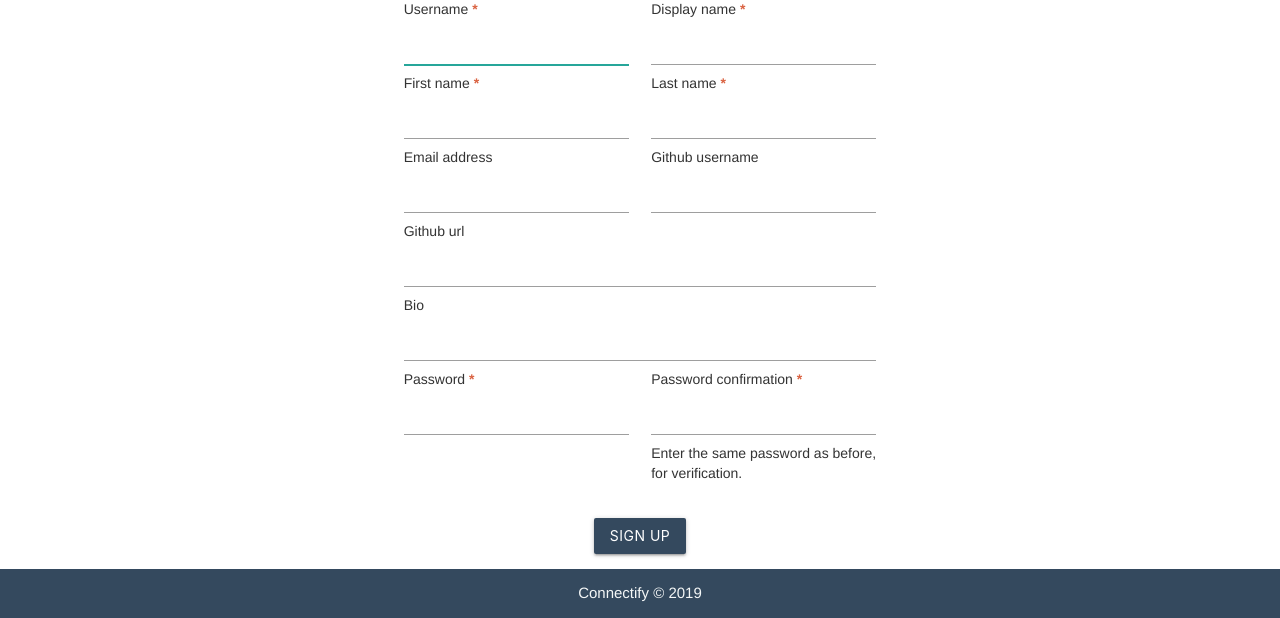
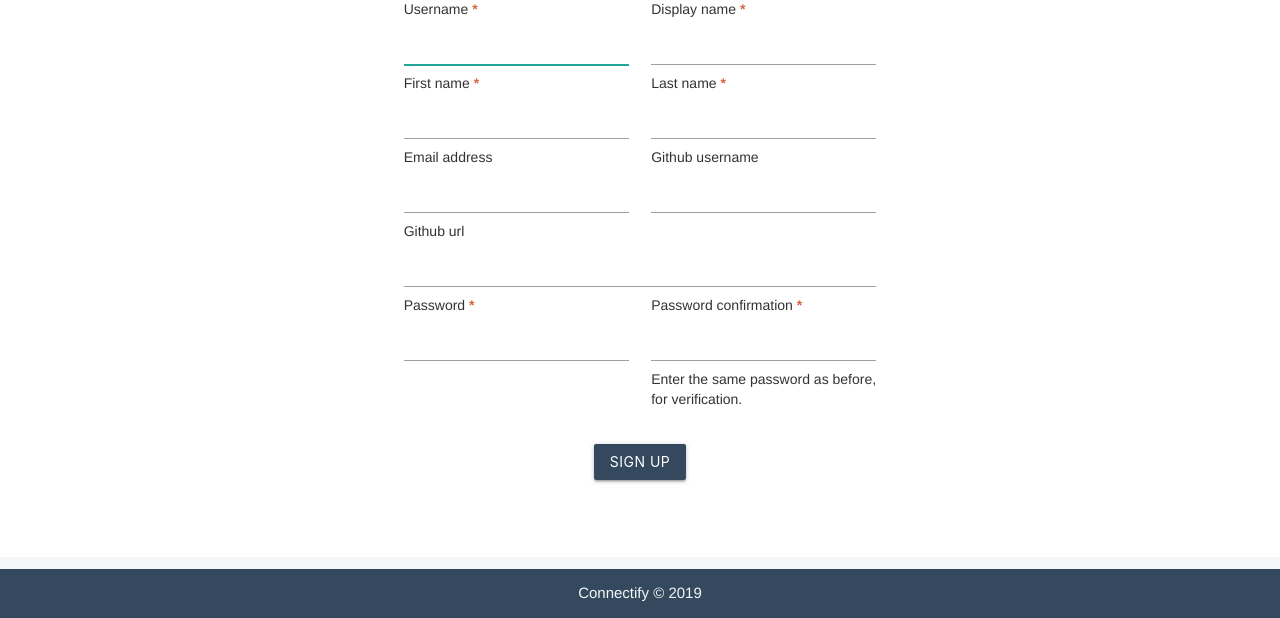
Before and after one commit to peterweckend/group-project-cmput404, a Django app: page /signup/ in a window 1280 px wide. Shown: the part 181-799 px from the top of the page. Run offline with Django 3.2, Linux system fonts and the light colour scheme; parts of the project's set-up code (start-up, migrations or seed data) failed here and were passed over; some libraries are stand-ins or nearby versions.

Commit message:
minor signup page change

```diff
--- a/backend/project404_t8/templates/registration/signup.html
+++ b/backend/project404_t8/templates/registration/signup.html
@@ -13,14 +13,12 @@
           <form method="post">
             {% csrf_token %}
             {% for field in form %}
+              {% if form.bio.label_tag != field.label_tag %}
                 {% if form.github_url.label_tag == field.label_tag %}
-                <div class="fieldWrapper col s12">
-              {% elif form.bio.label_tag == field.label_tag %}
                   <div class="fieldWrapper col s12">
                 {% else %}
                   <div class="fieldWrapper col s12 m6 l6">
                 {% endif %}
-
                   {{ field.errors }}
                   {% if form.displayname.label_tag == field.label_tag %}
                     Display name
@@ -35,6 +33,7 @@
                     <p class="help">{{ field.help_text|safe }}</p>
                   {% endif %}
                 </div>
+              {% endif %}
             {% endfor %}
             <div class="center">
               <button class="btn waves-effect waves-light" type="submit" name="action" style="background-color: #34495e; margin-top:25px;" onMouseOver="this.style.color='#f09177'" onMouseOut="this.style.color='#f4f7f7'">Sign up
```
Lines whose indentation alone changed are shown as unchanged.
